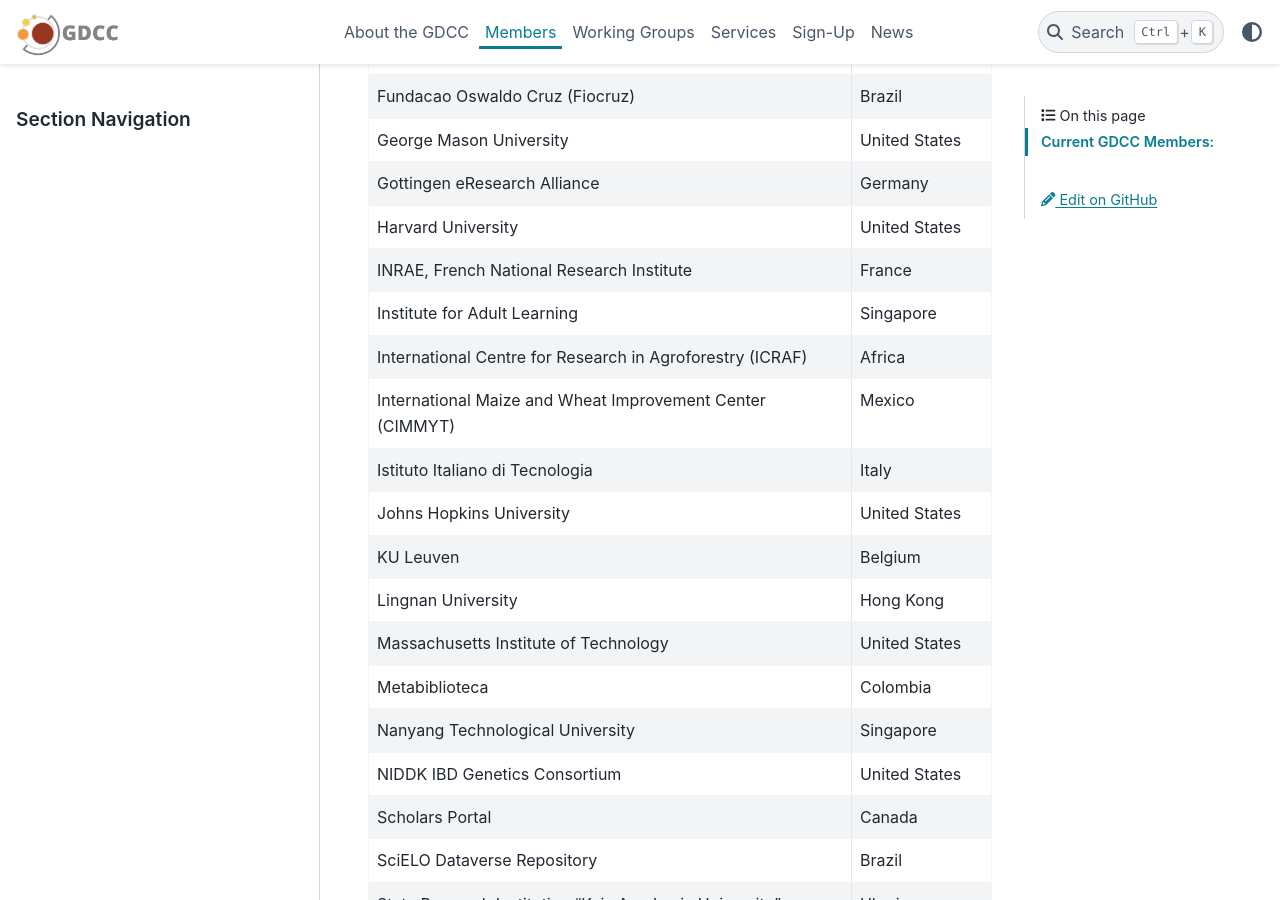
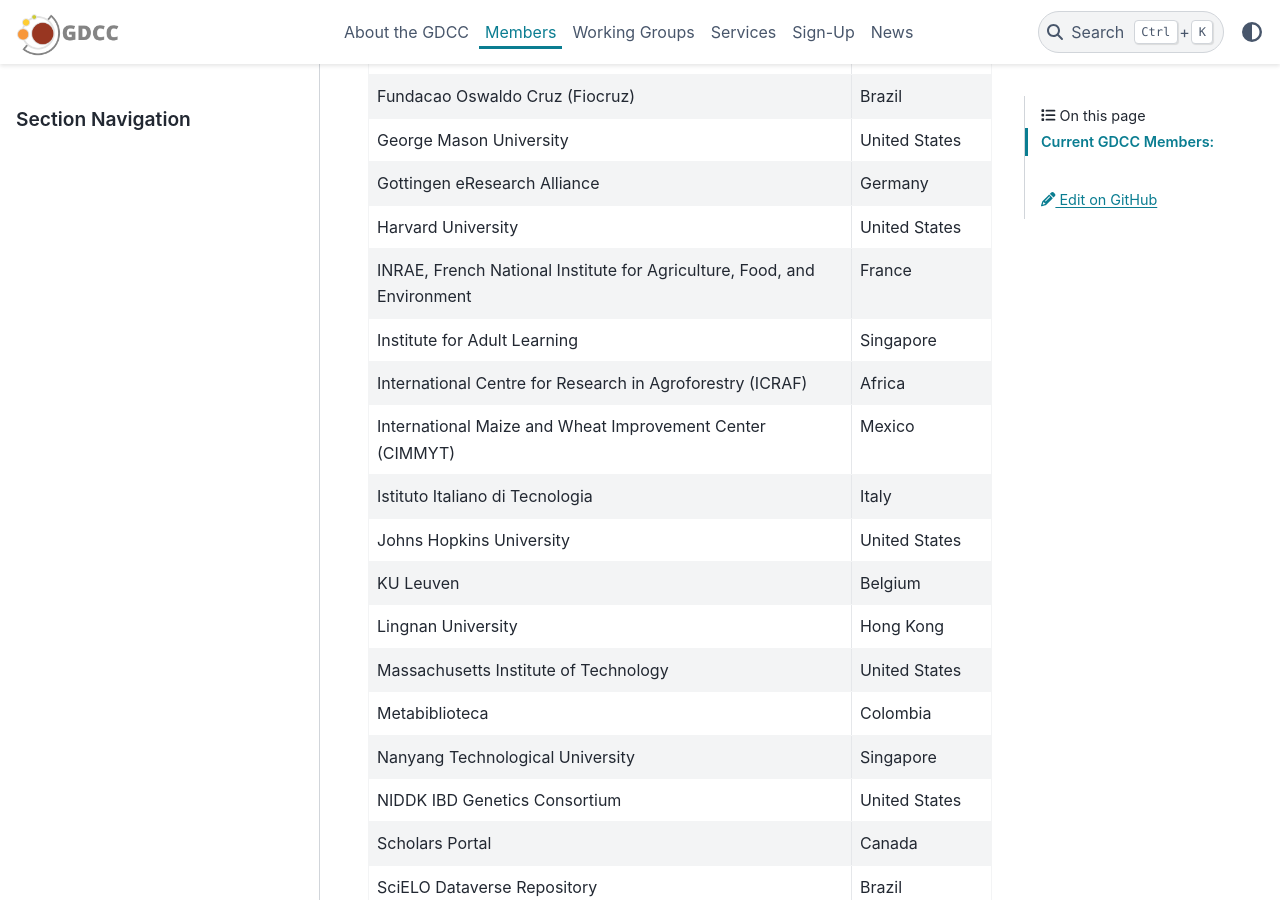
Before and after one commit to gdcc/www.gdcc.io, a Sphinx documentation site: the page built from source/members.md, in a window 1280 px wide and 900 px high, scrolled down 1390 px. Built offline with Sphinx 7.4.7 and the PyData theme 0.15.4, drawn with Linux system fonts in a browser that asks for light colours.

Commit message:
Update members.md
update full name of INRAE institute

```diff
--- a/source/members.md
+++ b/source/members.md
@@ -32,7 +32,7 @@
 | George Mason University | United States |
 | Gottingen eResearch Alliance | Germany |
 | Harvard University | United States |
-| INRAE, French National Research Institute | France |
+| INRAE, French National Institute for Agriculture, Food, and Environment | France |
 | Institute for Adult Learning | Singapore |
 | International Centre for Research in Agroforestry (ICRAF) | Africa |
 | International Maize and Wheat Improvement Center (CIMMYT) | Mexico |
```
